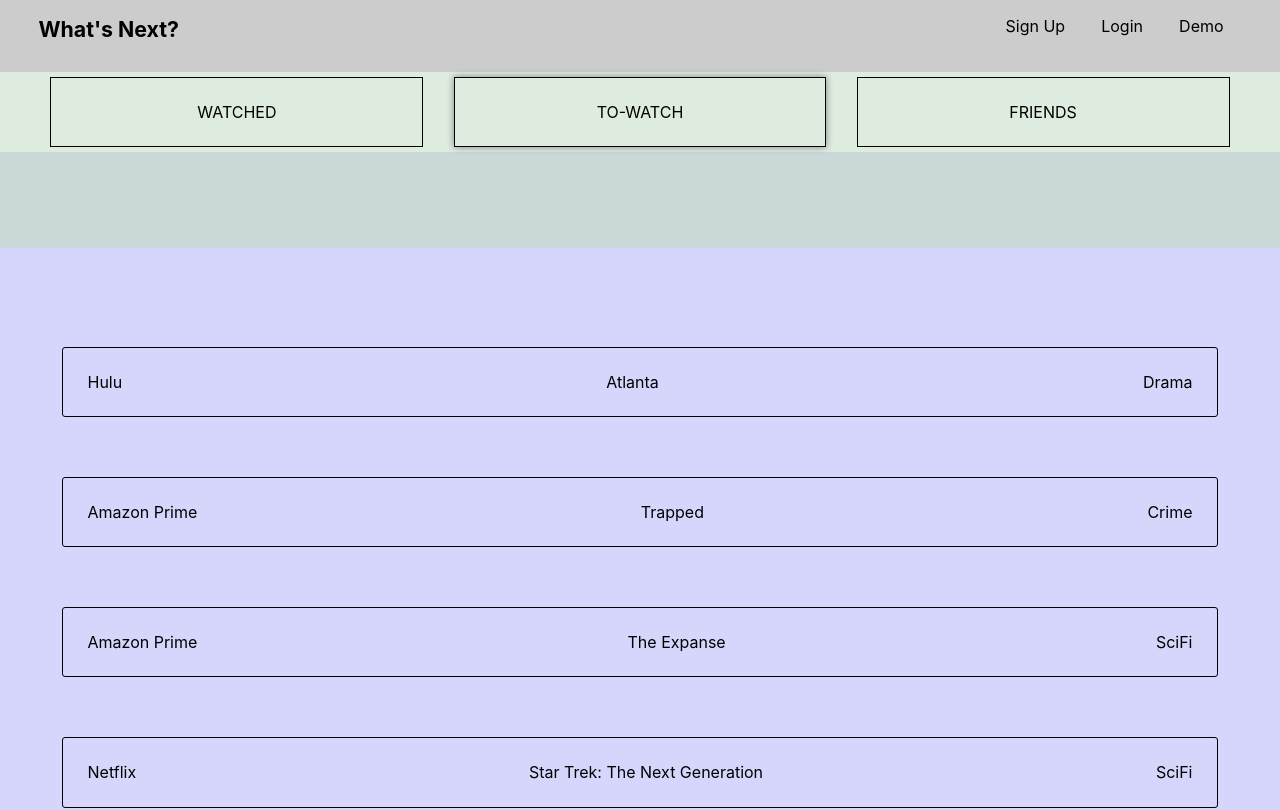
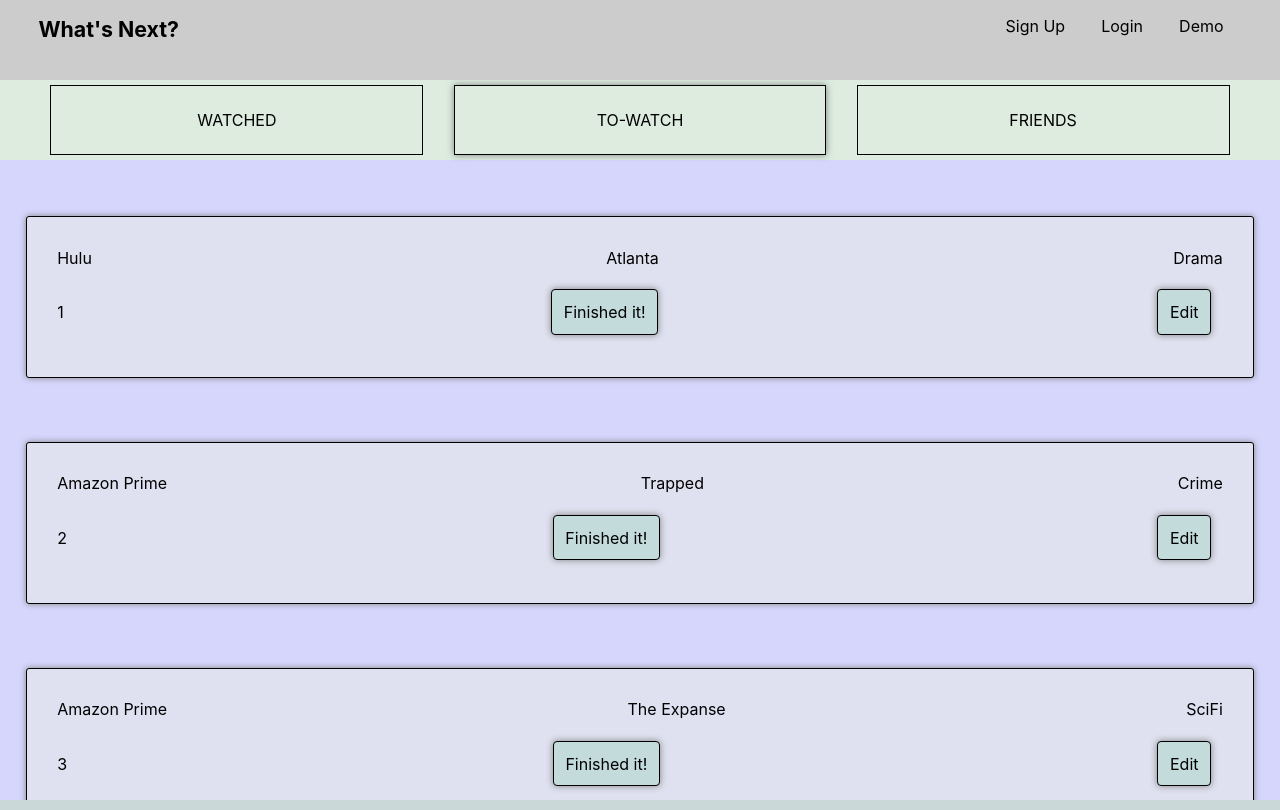
Before and after one commit to sam1cutler/WhatsNext, a React (Create React App) app: page /watch-list in a window 1280 px wide. Shown: the top 810 px of the page. Built offline with nearby package versions, Linux system fonts and the light colour scheme.

Commit message:
Fully implemented a grid-based approach, with very ugly colors

```diff
--- a/src/App.js
+++ b/src/App.js
@@ -1,7 +1,7 @@
 import './App.css';
 import { Route } from 'react-router-dom';
 
-import NavBar from './Section_Footer/NavBar';
+//import NavBar from './Section_Footer/NavBar';
 import HeaderBar from './Section_Header/HeaderBar';
 import AccountMgmtContainer from './Section_Main/AccountMgmtContainer';
 import CoreContentContainer from './Section_Main/CoreContentContainer';
@@ -44,6 +44,7 @@ function renderMain() {
   )
 }
 
+/*
 function renderNav() {
   return (
     <>
@@ -62,6 +63,7 @@ function renderNav() {
     </>
   )
 }
+*/
 
 
 
@@ -70,7 +72,6 @@ function App() {
   return (
     <div className="app-container">
       {renderHeader()}
-      {renderNav()}
       {renderMain()}
     </div>
   );
--- a/src/Section_Footer/NavBar.css
+++ b/src/Section_Footer/NavBar.css
@@ -6,8 +6,6 @@ nav {
     padding: 3%;
     width: 100%;
     height: 10vh;
-    position: fixed;
-    top: 9vh;
     background-color: rgb(221, 236, 223);
 }
 
--- a/src/Section_Main/CoreContent/Cards/FriendCard.css
+++ b/src/Section_Main/CoreContent/Cards/FriendCard.css
@@ -6,4 +6,6 @@
     padding: 2%;
     border: solid 1px black;
     border-radius: 3px;
+    background-color: rgb(223, 225, 240);
+    box-shadow: 0 0 6px grey;
 }
--- a/src/Section_Main/CoreContent/Cards/ToWatchCard.css
+++ b/src/Section_Main/CoreContent/Cards/ToWatchCard.css
@@ -1,9 +1,18 @@
-.show-card {
+.to-watch-show-card {
     display: flex;
-    flex-direction: row;
-    justify-content: space-between;
+    flex-direction: column;
     margin: 5% 2%;
     padding: 2%;
     border: solid 1px black;
     border-radius: 3px;
+    background-color: rgb(223, 225, 240);
+    box-shadow: 0 0 6px grey;
 }
+
+.to-watch-show-card-half {
+    display: flex;
+    flex-direction: row;
+    justify-content: space-between;
+    align-items: center;
+    margin: 5px;
+}
--- a/src/Section_Main/CoreContent/Cards/ToWatchCard.js
+++ b/src/Section_Main/CoreContent/Cards/ToWatchCard.js
@@ -3,11 +3,12 @@ import './ToWatchCard.css';
 
 function ToWatchCard(props) {
 
-    const { title, service, genre } = props.cardInfo;
+    const { title, service, genre, priority } = props.cardInfo;
 
     return (
 
-        <div className='show-card'>
+        <div className='to-watch-show-card'>
+            <div className='to-watch-show-card-half'>
                 <div>
                     {service}
                 </div>
@@ -17,7 +18,19 @@ function ToWatchCard(props) {
                 <div>
                     {genre}
                 </div>
+            </div>
 
+            <div className='to-watch-show-card-half'>
+                <div>
+                    {priority}
+                </div>
+                <div className='show-card-button'>
+                    Finished it!
+                </div>
+                <div className='show-card-button'>
+                    Edit
+                </div>
+            </div>
         </div>
 
     )
--- a/src/Section_Main/CoreContent/Cards/WatchedCard.css
+++ b/src/Section_Main/CoreContent/Cards/WatchedCard.css
@@ -5,6 +5,8 @@
     padding: 2%;
     border: solid 1px black;
     border-radius: 3px;
+    background-color: rgb(223, 225, 240);
+    box-shadow: 0 0 6px grey;
 }
 
 .watched-card-half {
--- a/src/Section_Main/CoreContent/Cards/WatchedCard.js
+++ b/src/Section_Main/CoreContent/Cards/WatchedCard.js
@@ -29,10 +29,10 @@ function WatchedCard(props) {
                 <div>
                     {rating}⭐️
                 </div>
-
+                <div className='show-card-button'>
+                    Edit
+                </div>
             </div>
-
-
         </div>
     )
 
--- a/src/Section_Main/CoreContent/WatchList.css
+++ b/src/Section_Main/CoreContent/WatchList.css
@@ -1,9 +1,9 @@
 .add-button {
     margin: 2% 25%;
     padding: 3%;
-    border: 2%;
     text-align: center;
     border: 1px solid black;
     border-radius: 4px;
     box-shadow: 0 0 7px grey;
+    background-color: rgb(223, 225, 240);
 }
--- a/src/Section_Main/CoreContentContainer.css
+++ b/src/Section_Main/CoreContentContainer.css
@@ -1,14 +1,29 @@
 .core-content-container {
-    display: flex;
-    flex-direction: column;
-    align-items: center;
-    margin: 21vh 0 10% 0;
-    padding: 3%;
+    display: grid;
+    grid-template-rows: 10% 1fr;
+    margin: 0;
+    padding: 0;
     width: 100%;
     background-color: rgb(214, 214, 253);
+    overflow-y: scroll;
 
+}
+
+.actual-content-container {
+    overflow-y: scroll;
+    padding: 0 0 10% 0;
 }
 
 .show-list-container {
     width: 100%;
 }
+
+.show-card-button {
+    margin: 1%;
+    padding: 1%;
+    text-align: center;
+    border: 1px solid black;
+    border-radius: 4px;
+    box-shadow: 0 0 7px grey;
+    background-color: rgb(195, 219, 219);
+}
--- a/src/Section_Main/CoreContentContainer.js
+++ b/src/Section_Main/CoreContentContainer.js
@@ -1,6 +1,7 @@
 import { Route } from 'react-router-dom';
 import './CoreContentContainer.css';
 
+import NavBar from '../Section_Footer/NavBar';
 import WatchList from './CoreContent/WatchList';
 import WatchedLog from './CoreContent/WatchedLog';
 import FriendsPage from './CoreContent/FriendsPage';
@@ -51,9 +52,12 @@ function CoreContentContainer() {
     }
 
     return (
-        <main className='core-content-container'>
+      <main className='core-content-container'>
+          <NavBar />
+          <div className='actual-content-container'>
             {renderCoreContentScreens()}
-        </main>
+          </div>
+      </main>
     )
 
 }
```
Lines whose indentation alone changed are shown as unchanged.
